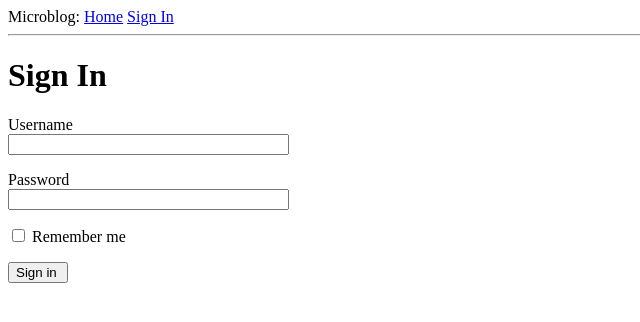
After one commit to TheJayesh99/Miguel_tut_flask, a Flask app: page /login in a window 1280 px wide. The commit adds this page. Shown: the top 322 px of the page, without its empty margins (0-640 px from the left). Run offline with Flask 2, Linux system fonts and the light colour scheme.

Commit message:
Added : Webforms for sign in

```diff
--- /dev/null
+++ b/config.py
@@ -0,0 +1,4 @@
+import os
+
+class Config(object):
+    SECRET_KEY = os.environ.get('SECRET_KEY') or 'you-will-never-guess'
--- a/main_app/__init__.py
+++ b/main_app/__init__.py
@@ -1,5 +1,6 @@
 from flask import Flask
-
+from config import Config
 app = Flask(__name__)
+app.config.from_object(Config)
 
 from main_app import routes
--- /dev/null
+++ b/main_app/forms.py
@@ -0,0 +1,9 @@
+from flask_wtf import FlaskForm
+from wtforms import StringField, PasswordField, BooleanField, SubmitField
+from wtforms.validators import DataRequired
+
+class LoginForm(FlaskForm):
+    username = StringField('Username',  validators=[DataRequired()])
+    password = PasswordField('Password',    validators=[DataRequired()])
+    remember_me = BooleanField('Remember me')
+    submit = SubmitField('Sign in ')
--- a/main_app/routes.py
+++ b/main_app/routes.py
@@ -1,5 +1,8 @@
+from flask.helpers import url_for
 from main_app import app
-from flask import render_template
+from flask import render_template,  flash,  redirect
+
+from main_app.forms import LoginForm
 
 @app.route('/')
 @app.route('/index')
@@ -16,3 +19,13 @@ def index():
         }
     ]
     return render_template('index.html',params=locals())
+
+
+@app.route('/login', methods=['GET', 'POST'])
+def login():
+    form = LoginForm()
+    if form.validate_on_submit():
+        flash('Login requested for user {}, remember_me={}'.format(
+            form.username.data, form.remember_me.data))
+        return redirect(url_for('index'))
+    return render_template('login.html', title='Sign In', form=form)
--- a/main_app/templates/base.html
+++ b/main_app/templates/base.html
@@ -1,5 +1,6 @@
 <!doctype html>
 <html>
+
 <head>
   {% if title %}
   <title>{{ title }} - Microblog</title>
@@ -7,9 +8,23 @@
   <title>Welcome to Microblog</title>
   {% endif %}
 </head>
+
 <body>
-        <div>Microblog: <a href="/index">Home</a></div>
+  <div>Microblog:
+    <a href="{{url_for('index')}}">Home</a>
+    <a href="{{url_for('login')}}">Sign In</a>
+  </div>
   <hr>
+        {% with messages = get_flashed_messages() %}
+        {% if messages %}
+        <ul>
+            {% for message in messages %}
+            <li>{{ message }}</li>
+            {% endfor %}
+        </ul>
+        {% endif %}
+        {% endwith %}
   {% block content %}{% endblock %}
 </body>
+
 </html>
--- /dev/null
+++ b/main_app/templates/login.html
@@ -0,0 +1,24 @@
+{% extends "base.html" %}
+
+{% block content %}
+    <h1>Sign In</h1>
+    <form action="" method="post" novalidate>
+        {{ form.hidden_tag() }}
+        <p>
+            {{ form.username.label }}<br>
+            {{ form.username(size=32) }}<br>
+            {% for error in form.username.errors %}
+            <span style="color: red;">[{{ error }}]</span>
+            {% endfor %}
+        </p>
+        <p>
+            {{ form.password.label }}<br>
+            {{ form.password(size=32) }}<br>
+            {% for error in form.password.errors %}
+            <span style="color: red;">[{{ error }}]</span>
+            {% endfor %}
+        </p>
+        <p>{{ form.remember_me() }} {{ form.remember_me.label }}</p>
+        <p>{{ form.submit() }}</p>
+    </form>
+{% endblock %}
```
Also changed, not shown: requirements.txt (added, +9 -0 lines). Lines whose indentation alone changed are shown as unchanged.
